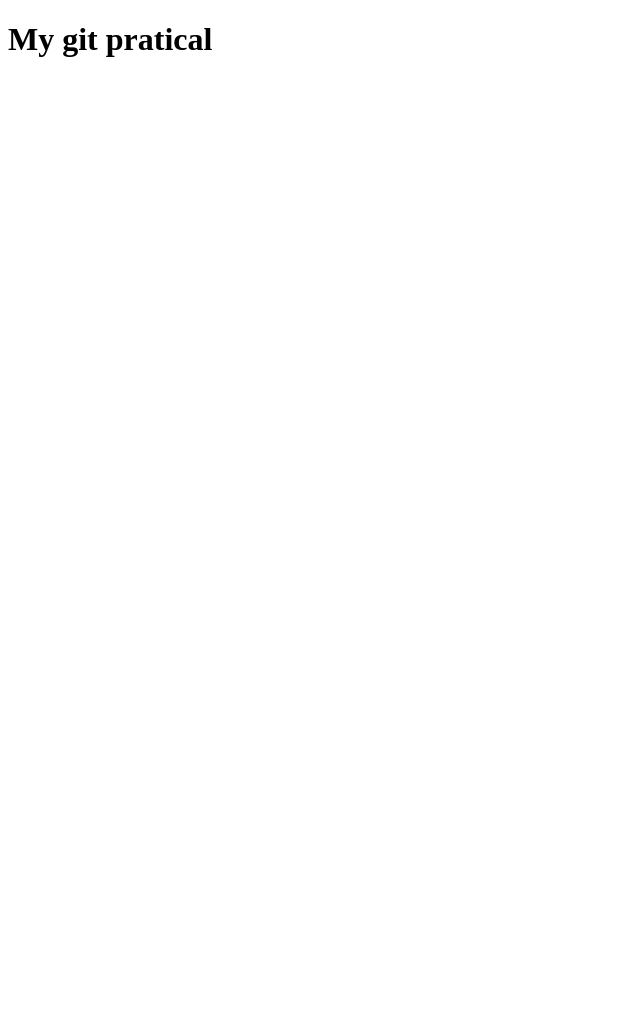
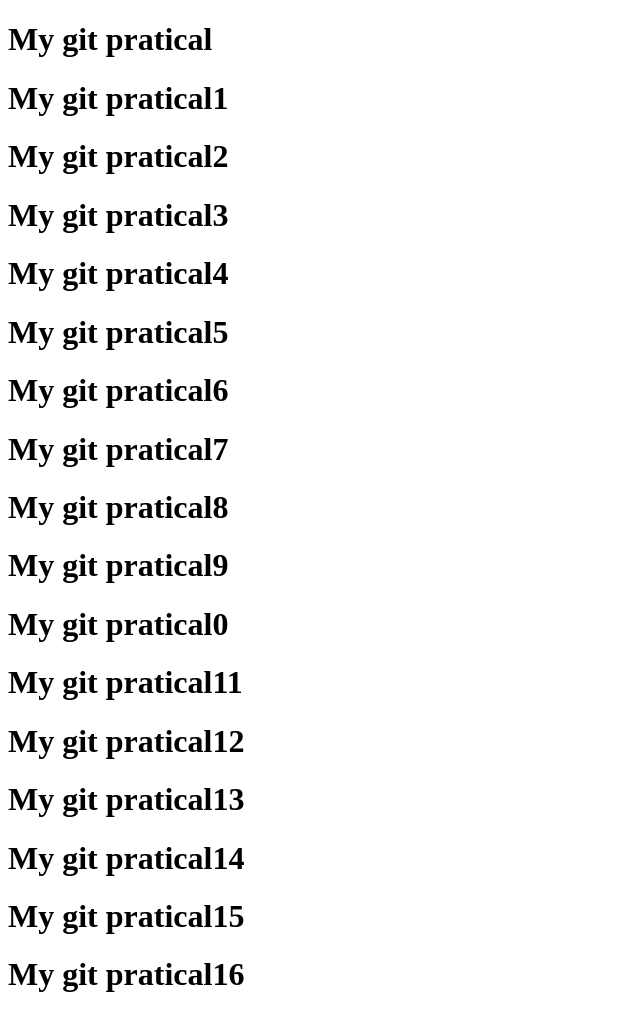
Before and after one commit to Prabhat9129/Test-git, a plain HTML site: page index.html in a window 1280 px wide. Shown: the whole page, without its empty margins (0-640 px from the left). Before the commit the page ends 800 px from the top, so only its background shows below. Drawn offline with Linux system fonts and the light colour scheme.

Commit message:
Update index.html

```diff
--- a/index.html
+++ b/index.html
@@ -8,5 +8,21 @@
   </head>
   <body>
     <h1>My git pratical</h1>
+      <h1>My git pratical1</h1>
+      <h1>My git pratical2</h1>
+      <h1>My git pratical3</h1>
+      <h1>My git pratical4</h1>
+      <h1>My git pratical5</h1>
+      <h1>My git pratical6</h1>
+      <h1>My git pratical7</h1>
+      <h1>My git pratical8</h1>
+      <h1>My git pratical9</h1>
+      <h1>My git pratical0</h1>
+      <h1>My git pratical11</h1>
+      <h1>My git pratical12</h1>
+      <h1>My git pratical13</h1>
+      <h1>My git pratical14</h1>
+      <h1>My git pratical15</h1>
+      <h1>My git pratical16</h1>
   </body>
 </html>
```
